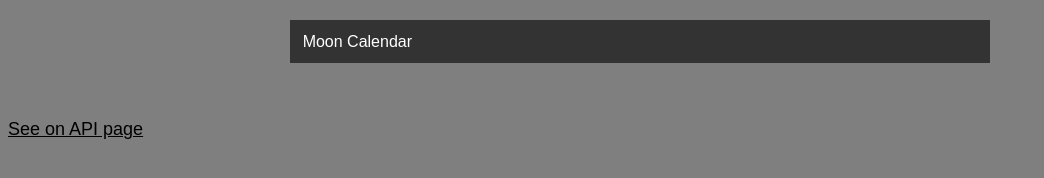
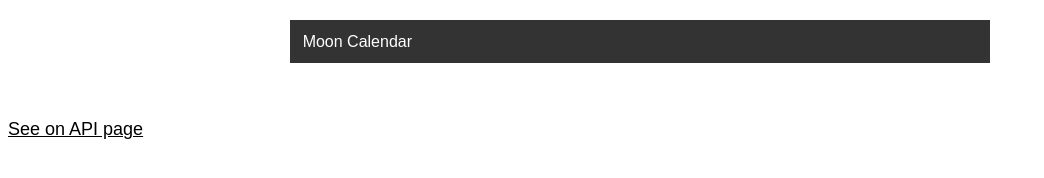
Before and after one commit to jessikarochas/moon-calendar, a plain HTML site: page moon-calendar/index.html in a window 1280 px wide. Shown: the whole page, without its empty margins (0-1044 px from the left). Drawn offline with Linux system fonts and the light colour scheme; no server answers.

Commit message:
Update style.css

```diff
--- a/moon-calendar/style.css
+++ b/moon-calendar/style.css
@@ -1,5 +1,5 @@
 body{
-  background-color: rgba(0,0,0,0.5);
+  background-color: rgba(0,0,0,0);
 }
 #ex3{
 max-width: 700px;
```
